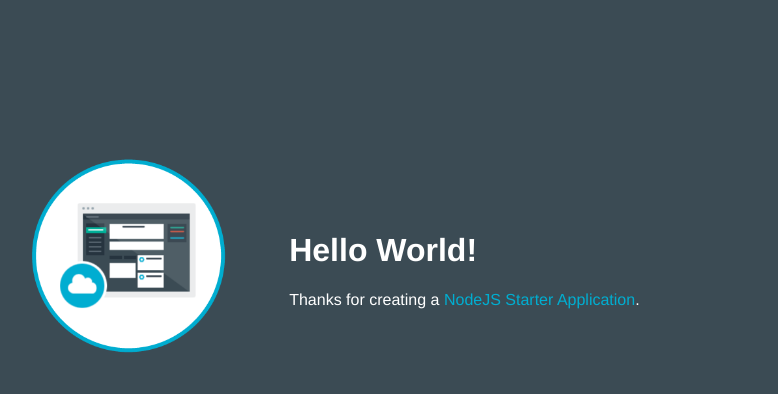
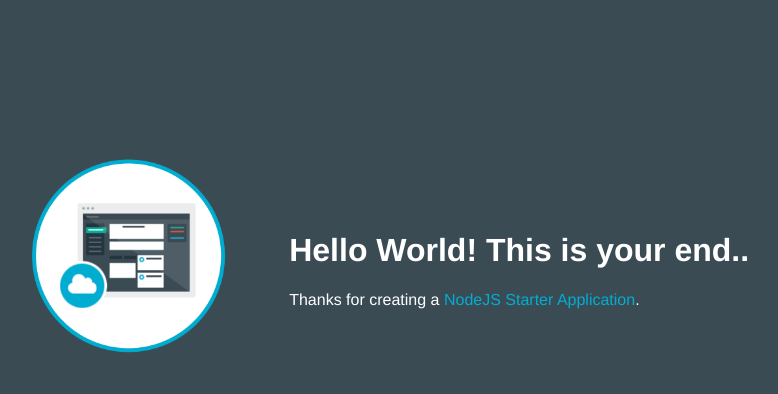
Before and after one commit to avinasht/avinasht2Node, a website: page public/index.html in a window 1280 px wide. Shown: the whole page, without its empty margins (253-1031 px from the left). Drawn offline with Linux system fonts and the light colour scheme.

Commit message:
new change

```diff
--- a/public/index.html
+++ b/public/index.html
@@ -16,7 +16,7 @@
           <img class = "newappIcon" src="images/newapp-icon.png">
         </td>
         <td>
-          <h1 id="message">Hello World!</h1>
+          <h1 id="message">Hello World! This is your end..</h1>
           <p class='description'></p> Thanks for creating a <span class = "blue">NodeJS Starter Application</span>.
         </td>
       </tr>
```
Also changed, not shown: 1 other file.
